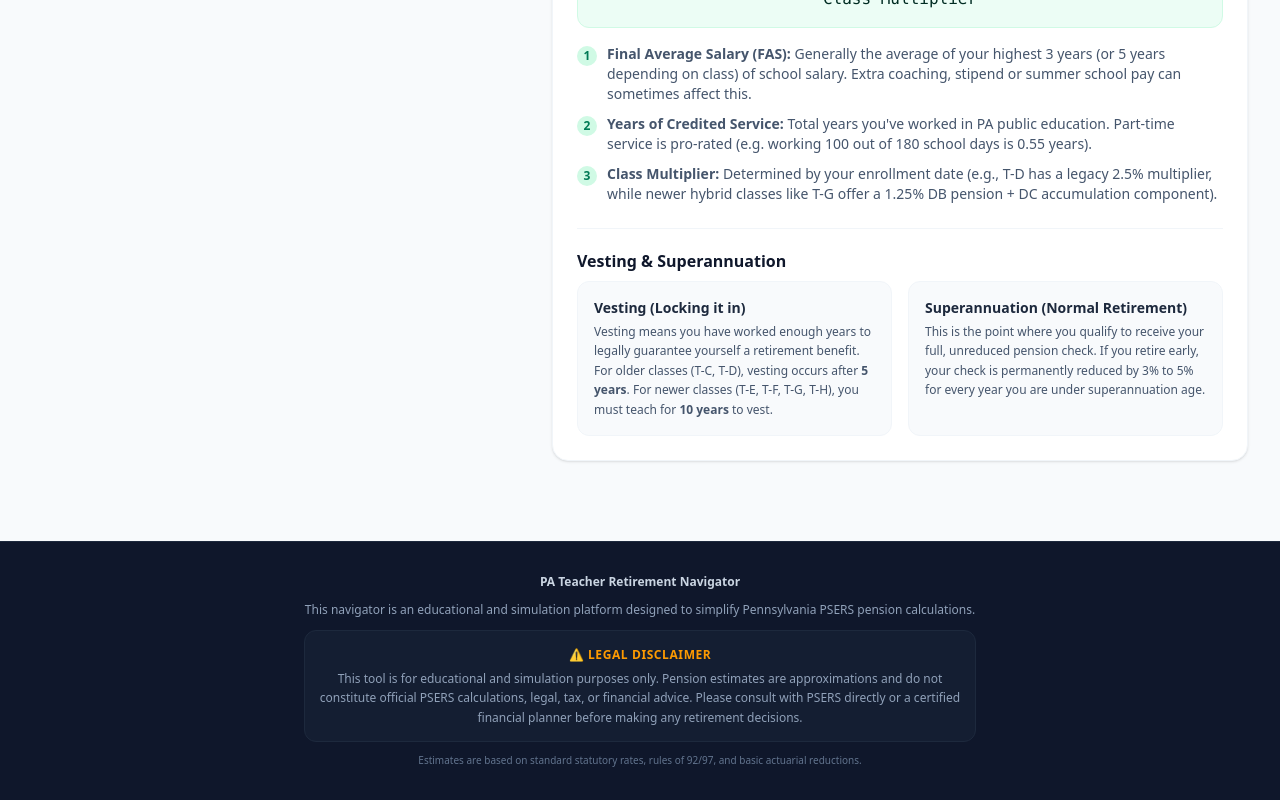
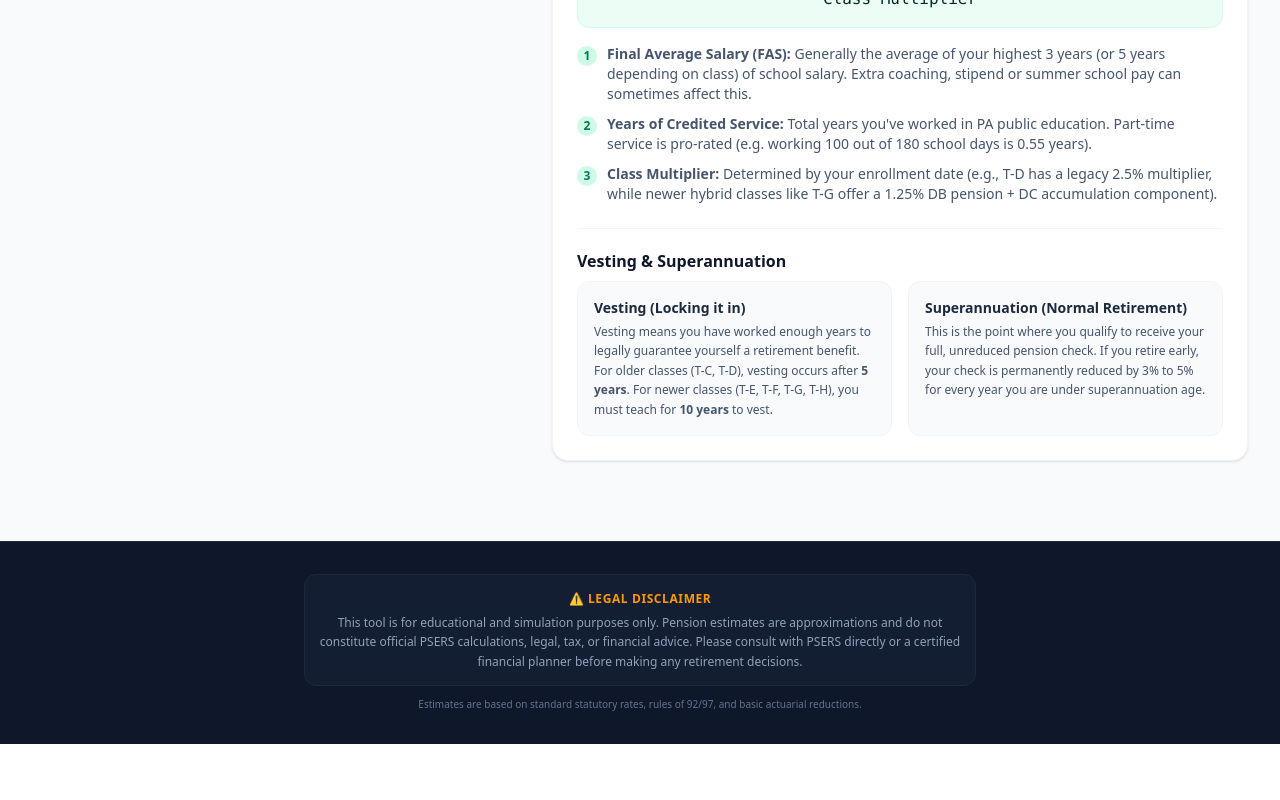
Before and after one commit to mattlandis205-debug/pateacherdone, a React (Vite) app: page / in a window 1280 px wide. Shown: the part 2140-2940 px from the top of the page. After the commit the page ends 2884 px from the top, so only its background shows below. Built offline with nearby package versions, Linux system fonts and the light colour scheme.

Commit message:
Remove redundant text in footer

```diff
--- a/src/App.tsx
+++ b/src/App.tsx
@@ -838,8 +838,6 @@ export default function App() {
       {/* Footer */}
       <footer className="bg-slate-900 text-slate-400 py-8 px-4 border-t border-slate-800 text-center text-xs mt-12" id="app-footer">
         <div className="max-w-7xl mx-auto space-y-3">
-          <p className="font-semibold text-slate-300">PA Teacher Retirement Navigator</p>
-          <p>This navigator is an educational and simulation platform designed to simplify Pennsylvania PSERS pension calculations.</p>
           <div className="bg-slate-800/40 border border-slate-800 rounded-xl p-3.5 max-w-2xl mx-auto text-slate-400 leading-relaxed">
             <span className="font-bold text-amber-500 uppercase tracking-wider block mb-1">⚠️ Legal Disclaimer</span>
             This tool is for educational and simulation purposes only. Pension estimates are approximations and do not constitute official PSERS calculations, legal, tax, or financial advice. Please consult with PSERS directly or a certified financial planner before making any retirement decisions.
```
